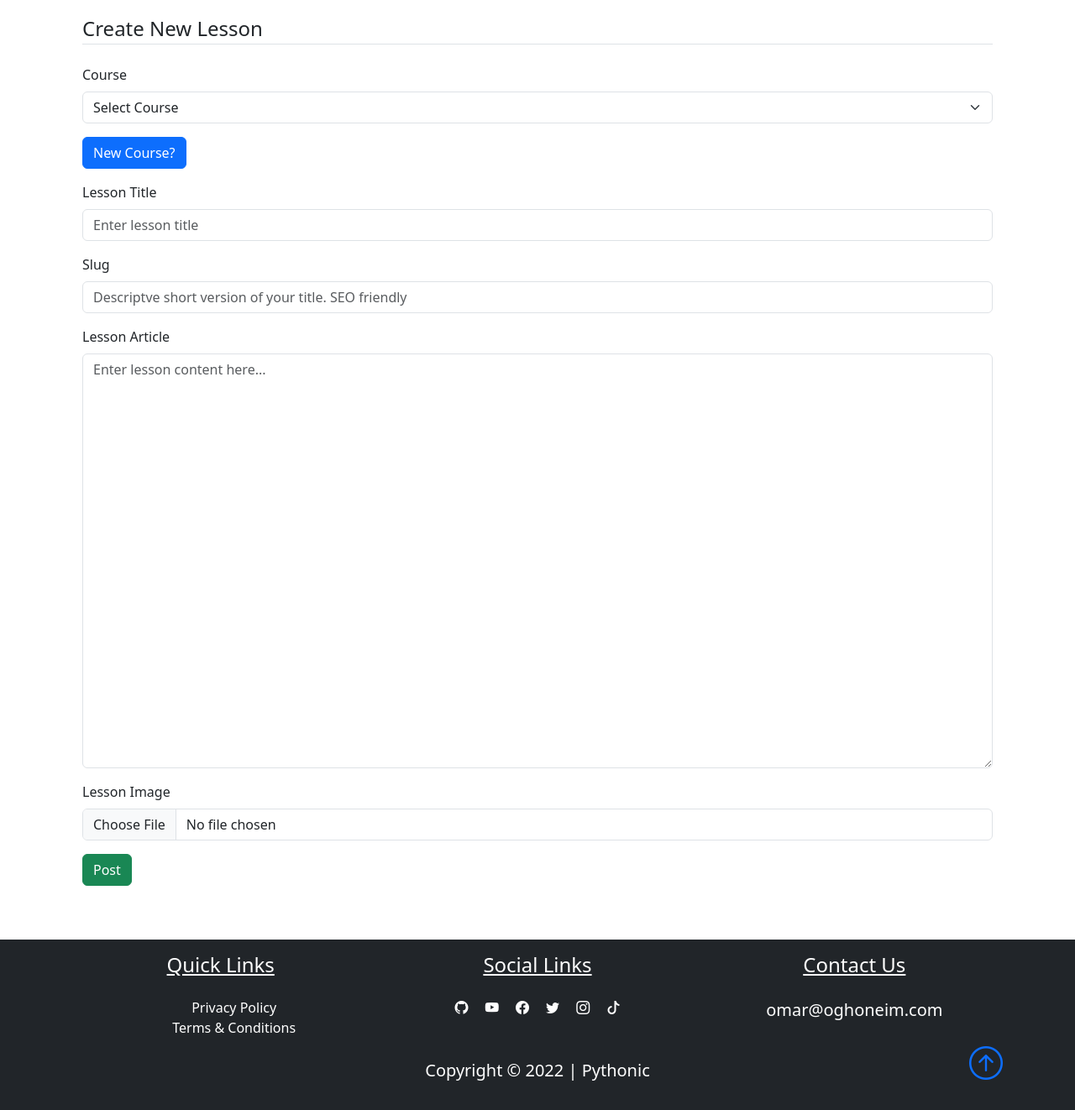
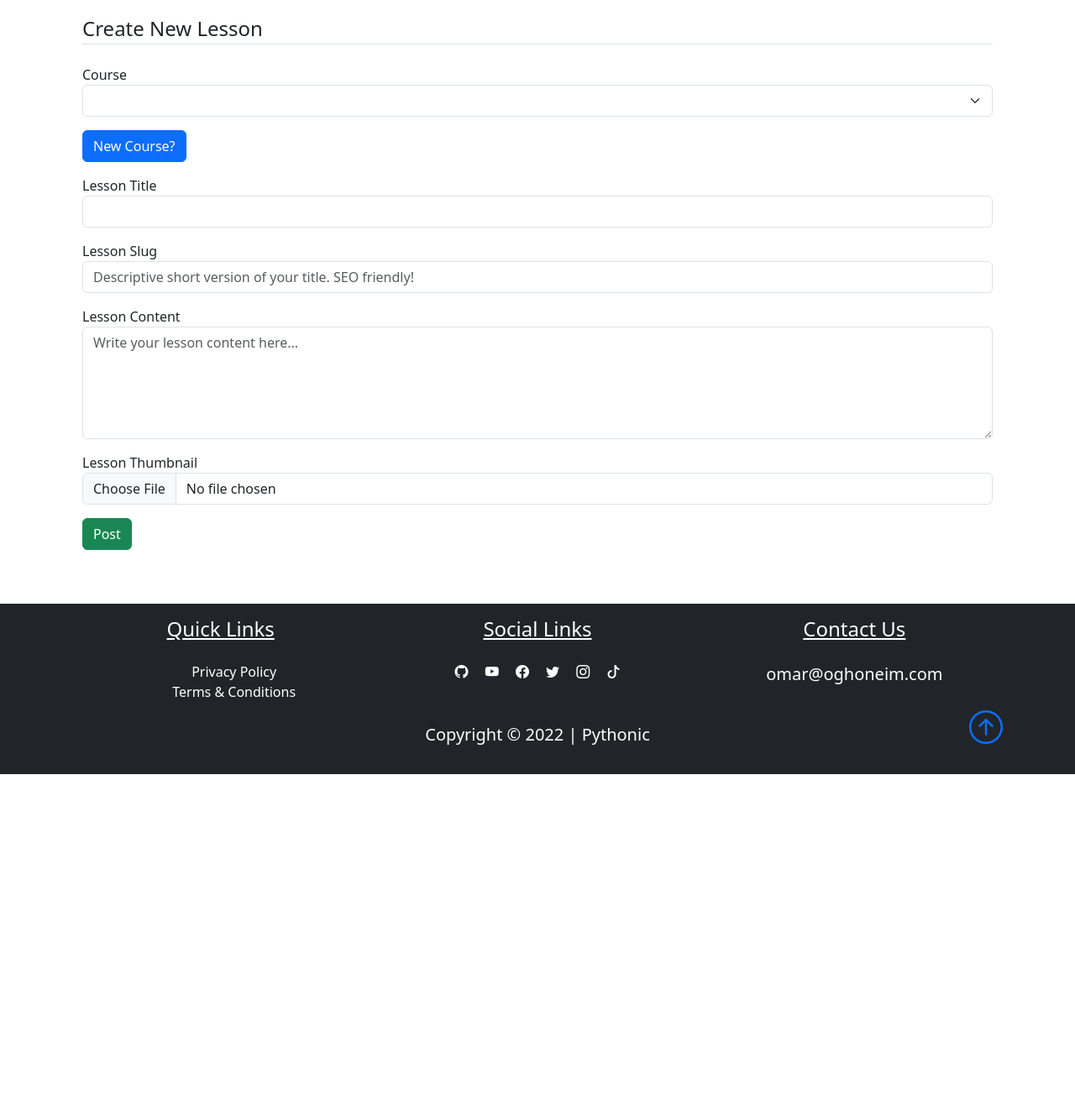
Before and after one commit to KhalilAmamri/CodeFlow, a Flask app: page /dashboard/new_lesson in a window 1280 px wide. Shown: the part 150-1472 px from the top of the page at 84% size. After the commit the page ends 1072 px from the top, so only its background shows below. Run offline with Flask 3, Linux system fonts and the light colour scheme; a user stored in the database is signed in; lists and menus that the app fills with data are empty; some libraries are stand-ins or nearby versions.

Commit message:
Add new lesson form with course selection and additional fields

```diff
--- a/pythonic/forms.py
+++ b/pythonic/forms.py
@@ -1,10 +1,11 @@
 from tokenize import String
 from flask_login import current_user
 from flask_wtf import FlaskForm
+from wtforms_sqlalchemy.fields import QuerySelectField
 from flask_wtf.file import FileField, FileAllowed
 from wtforms import StringField, PasswordField, SubmitField, BooleanField, TextAreaField
 from wtforms.validators import DataRequired, Email, Length, Regexp, EqualTo, ValidationError
-from pythonic.models import User
+from pythonic.models import Course, User
 
 class RegistrationForm(FlaskForm):
     first_name = StringField('First Name', validators=[DataRequired(), Length(min=2, max=25)])
@@ -50,6 +51,12 @@ class LoginForm(FlaskForm):
     password = PasswordField('Password', validators=[DataRequired(), Length(min=6, max=35)])
     remember = BooleanField('Remember Me')
     submit = SubmitField('Login')
-
+def choice_query():
+    return Course.query
 class NewLessonForm(FlaskForm):
-    submit = SubmitField('Lesson')
+    course = QuerySelectField('Course', query_factory=choice_query, get_label='title')
+    title = StringField("Lesson Title", validators=[DataRequired(), Length(min=5, max=100)])
+    content = TextAreaField("Lesson Content", validators=[DataRequired(), Length(min=20)], render_kw={"rows": 10, "placeholder": "Write your lesson content here..."})
+    slug = StringField("Lesson Slug", validators=[DataRequired(), Length(min=3, max=50)], render_kw={"placeholder": "Descriptive short version of your title. SEO friendly!"})
+    thumbnail = FileField("Lesson Thumbnail", validators=[FileAllowed(['jpg', 'png'])])
+    submit = SubmitField("Post")
--- a/pythonic/routes.py
+++ b/pythonic/routes.py
@@ -184,4 +184,7 @@ def profile():
 @login_required
 def new_lesson():
     new_lesson_form = NewLessonForm()
+    if new_lesson_form.validate_on_submit():
+        flash("Your lesson has been created!", "success")
+        return redirect(url_for("dashboard"))
     return render_template("new_lesson.html", title="New Lesson", new_lesson_form=new_lesson_form, active_tab='new_lesson')
--- a/pythonic/templates/new_lesson.html
+++ b/pythonic/templates/new_lesson.html
@@ -2,37 +2,77 @@
 {% block new_lesson %}
 
 <div class="{{'tab-pane show active fade p-3' if active_tab=='new_lesson' else 'tab-pane fade p-3'}}" id="nav-newLesson">
-    <form action="/dashboard/new_lesson" method="POST">
+    <form action="/dashboard/new_lesson" method="POST" enctype="multipart/form-data">
         {{ new_lesson_form.hidden_tag() }}
         <fieldset class="form-group">
             <legend class="border-bottom mb-4">Create New Lesson</legend>
             <div class="mb-3">
-                <label for="course" class="form-label">Course</label>
-                <select class="form-select">
-                    <option selected>Select Course</option>
-                    <option value="1">Python Basics</option>
-                    <option value="2">Advanced Python</option>
-                    <option value="3">Data Science with Python</option>
-                </select>
+                {{ new_lesson_form.course.label(class="form-control-label") }}
+                {% if new_lesson_form.course.errors %}
+                    {{ new_lesson_form.course(class="form-control is-invalid") }}
+                    <div class="invalid-feedback">
+                        {% for error in new_lesson_form.course.errors %}
+                            <span>{{ error }}</span>
+                        {% endfor %}
+                    </div>
+                {% else %}
+                    {{ new_lesson_form.course(class="form-select") }}
+                {% endif %}
                 <button type="button" class="btn btn-primary mt-3" data-bs-toggle="modal" data-bs-target="#newCourse">
                 New Course?
             </button>
             </div>
             <div class="mb-3">
-                <label for="title" class="form-label">Lesson Title</label>
-                <input type="text" class="form-control" id="title" name="title" placeholder="Enter lesson title">
+                {{ new_lesson_form.title.label(class="form-control-label") }}
+                {% if new_lesson_form.title.errors %}
+                    {{ new_lesson_form.title(class="form-control is-invalid") }}
+                    <div class="invalid-feedback">
+                        {% for error in new_lesson_form.title.errors %}
+                            <span>{{ error }}</span>
+                        {% endfor %}
+                    </div>
+                {% else %}
+                    {{ new_lesson_form.title(class="form-control") }}
+                {% endif %}
             </div>
             <div class="mb-3">
-                <label for="content" class="form-label">Slug</label>
-                <input type="slug" class="form-control" id="title" name="slug" placeholder="Descriptve short version of your title. SEO friendly">
+                {{ new_lesson_form.slug.label(class="form-control-label") }}
+                {% if new_lesson_form.slug.errors %}
+                    {{ new_lesson_form.slug(class="form-control is-invalid") }}
+                    <div class="invalid-feedback">
+                        {% for error in new_lesson_form.slug.errors %}
+                            <span>{{ error }}</span>
+                        {% endfor %}
+                    </div>
+                {% else %}
+                    {{ new_lesson_form.slug(class="form-control") }}
+                {% endif %}
             </div>
             <div class="mb-3">
-                <label for="content" class="form-label">Lesson Article</label>
-                <textarea class="form-control" id="Lesson" name="content" rows="20" placeholder="Enter lesson content here..."></textarea>
+                {{ new_lesson_form.content.label(class="form-control-label") }}
+                {% if new_lesson_form.content.errors %}
+                    {{ new_lesson_form.content(class="form-control is-invalid", rows="5") }}
+                    <div class="invalid-feedback">
+                        {% for error in new_lesson_form.content.errors %}
+                            <span>{{ error }}</span>
+                        {% endfor %}
+                    </div>
+                {% else %}
+                    {{ new_lesson_form.content(class="form-control", rows="5") }}
+                {% endif %}
             </div>
             <div class="mb-3">
-                <label for="LessonImg" class="form-label">Lesson Image</label>
-                <input type="file" class="form-control" id="LessonImg" name="lesson_img" placeholder="Upload lesson image">
+                {{ new_lesson_form.thumbnail.label(class="form-control-label") }}
+                {% if new_lesson_form.thumbnail.errors %}
+                    {{ new_lesson_form.thumbnail(class="form-control is-invalid") }}
+                    <div class="invalid-feedback">
+                        {% for error in new_lesson_form.thumbnail.errors %}
+                            <span>{{ error }}</span>
+                        {% endfor %}
+                    </div>
+                {% else %}
+                    {{ new_lesson_form.thumbnail(class="form-control") }}
+                {% endif %}
             </div>
             <div class="form-group">
                 <div class="col-12">
```
Also changed, not shown: instance/pythonic.db.
